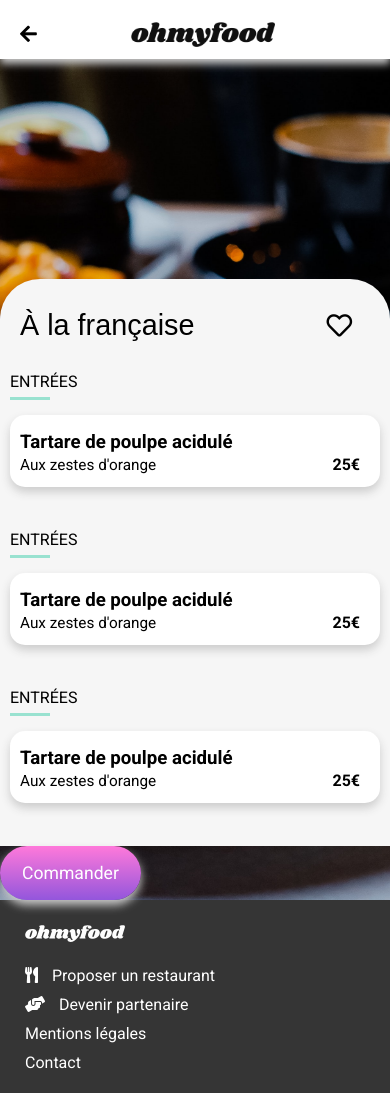
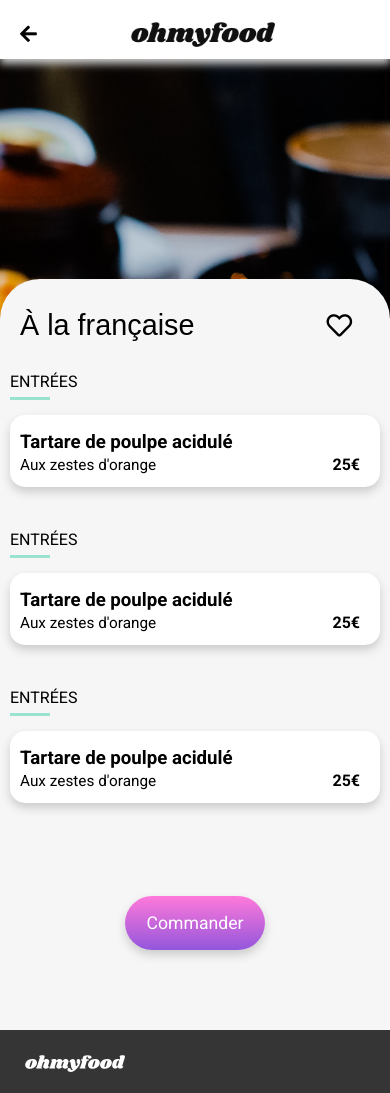
Before and after one commit to maevanapcontact/MaevaNguyenAnhPhuong_3_11122020, a website: page src/menu_a_la_francaise.html in a window 390 px wide. Shown: the top 1093 px of the page. Drawn offline with Linux system fonts and the light colour scheme; a web font is replaced by a local one.

Commit message:
[#4] feat: structure menu page responsive

```diff
--- a/src/assets/sass/_menu.scss
+++ b/src/assets/sass/_menu.scss
@@ -9,6 +9,18 @@
 
 .menu {
   padding: 220px 0 0 0;
+
+  header,
+  section,
+  &__button {
+    max-width: 800px;
+    margin: auto;
+
+    @media (min-width: 640px) {
+      padding-left: 40px;
+      padding-right: 40px;
+    }
+  }
 
   &__header {
     background: $section-background-color;
@@ -88,4 +100,10 @@
     font-weight: 600;
     font-size: 1.2em;
   }
+
+  &__button {
+    background: $section-background-color;
+    padding: 50px 0 80px 0;
+    text-align: center;
+  }
 }
--- a/src/menu_a_la_francaise.html
+++ b/src/menu_a_la_francaise.html
@@ -64,7 +64,9 @@
           </button>
         </section>
 
-        <button class="action-btn">Commander</button>
+        <div class="menu__button">
+          <button class="action-btn">Commander</button>
+        </div>
       </article>
     </main>
 
```
Also changed, not shown: src/assets/css/style.css, 1 other file.
